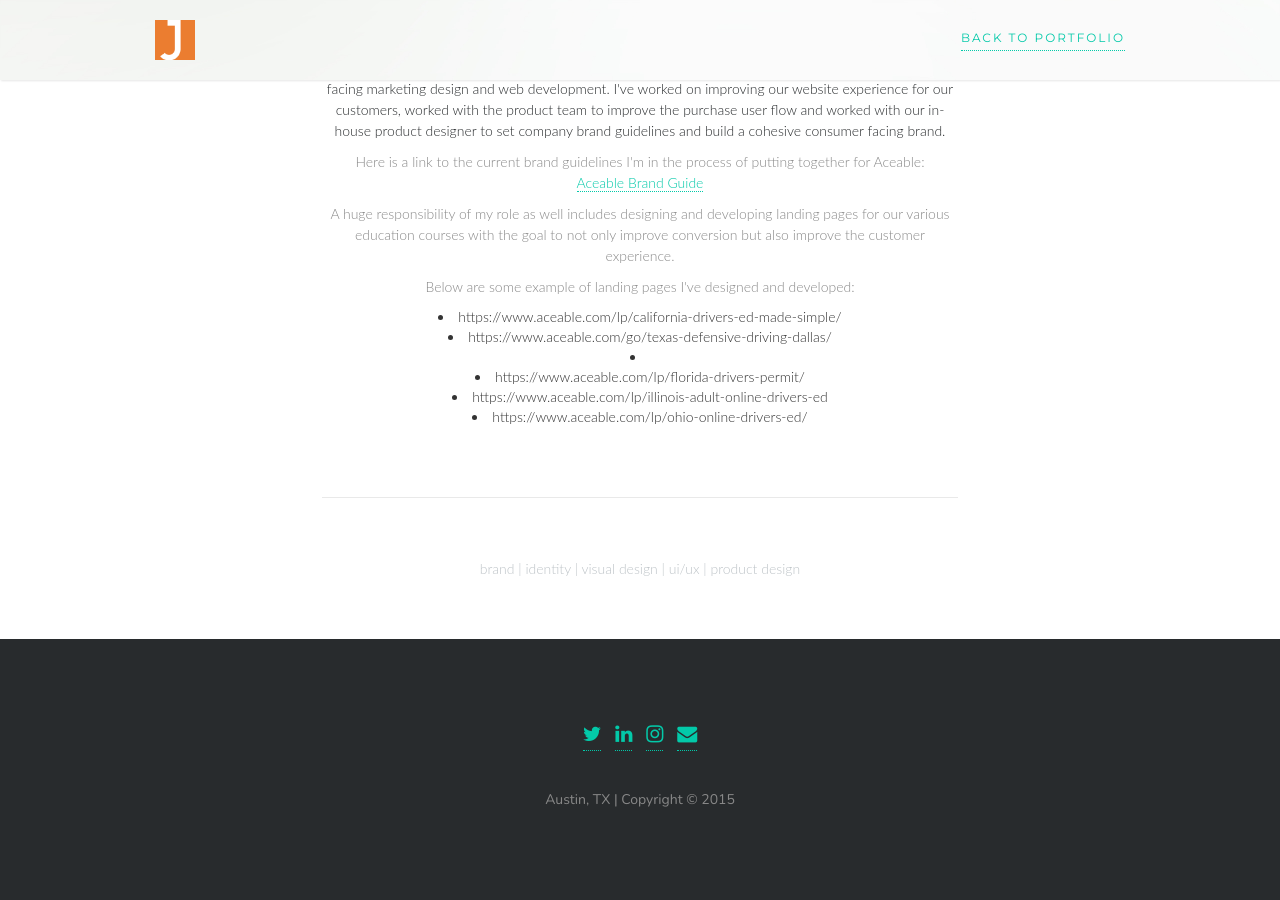
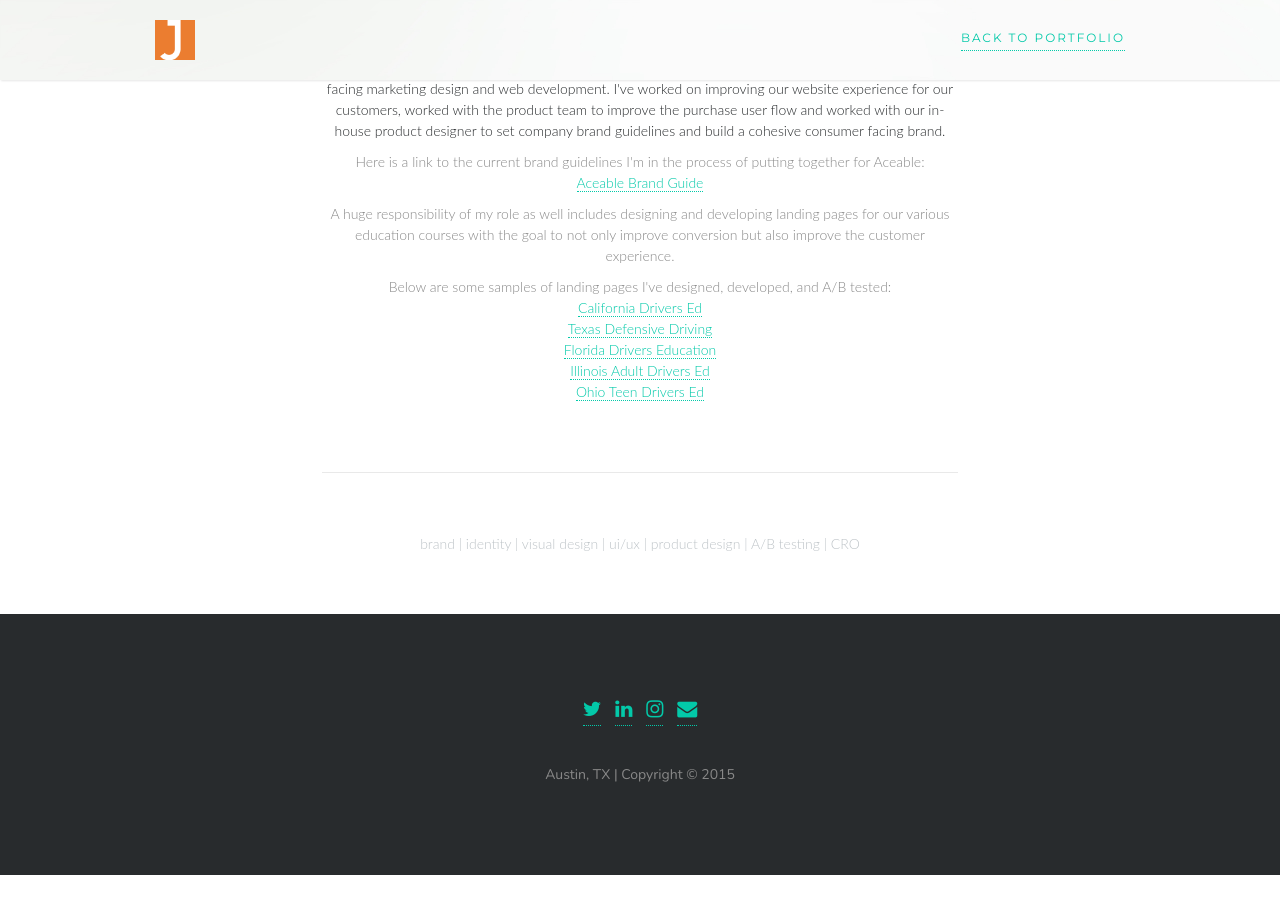
Before and after one commit to jean-bertrand/jean-bertrand.github.io, a Jekyll site: the page built from _posts/2016-11-01-Aceable.html, in a window 1280 px wide and 900 px high, scrolled down 1026 px. Built offline with Jekyll 4.4.1, drawn with Linux system fonts in a browser that asks for light colours; nearby versions of some CDN libraries; some web fonts are replaced; after the commit the page ends 1901 px from its top, so only the background shows below that.

Commit message:
Update 2016-11-01-Aceable.html

```diff
--- a/_posts/2016-11-01-Aceable.html
+++ b/_posts/2016-11-01-Aceable.html
@@ -2,7 +2,7 @@
 layout: portfolio_entry
 image: /images/portfolio/aceable-homepage.png
 title: Aceable
-classes: ui ux design brand html css dev
+classes: ui ux design brand html css dev cro a/b-testing
 ---
 
 <section id="intro" class="intro single-project text-right parallax">
@@ -93,15 +93,15 @@
 						<p class="dark font3 wow fadeInDown">I joined the Aceable team at the beginning of April of 2016 to work on all things brand and consumer facing marketing design and web development. I've worked on improving our website experience for our customers, worked with the product team to improve the purchase user flow and worked with our in-house product designer to set company brand guidelines and build a cohesive consumer facing brand.</p>
 						<p>Here is a link to the current brand guidelines I'm in the process of putting together for Aceable:<br/><a href="https://app.frontify.com/d/bFBXTryeGQ01/brand-guide">Aceable Brand Guide</a></p>
                         <p>A huge responsibility of my role as well includes designing and developing landing pages for our various education courses with the goal to not only improve conversion but also improve the customer experience.</p>
-							<p>Below are some example of landing pages I've designed and developed:<br/>
-								<li>https://www.aceable.com/lp/california-drivers-ed-made-simple/</li>
-								<li>https://www.aceable.com/go/texas-defensive-driving-dallas/<li>
-								<li>https://www.aceable.com/lp/florida-drivers-permit/</li>
-								<li>https://www.aceable.com/lp/illinois-adult-online-drivers-ed</li>
-								<li>https://www.aceable.com/lp/ohio-online-drivers-ed/</li>
+							<p>Below are some samples of landing pages I've designed, developed, and A/B tested:<br/>
+								<a href="https://www.aceable.com/lp/california-drivers-ed-made-simple/">California Drivers Ed</a><br/>
+								<a href="https://www.aceable.com/go/texas-defensive-driving-dallas/">Texas Defensive Driving</a><br/>
+								<a href="https://www.aceable.com/lp/florida-drivers-permit/">Florida Drivers Education</a><br/>
+								<a href="https://www.aceable.com/lp/illinois-adult-online-drivers-ed">Illinois Adult Drivers Ed</a><br/>
+								<a href="https://www.aceable.com/lp/ohio-online-drivers-ed/">Ohio Teen Drivers Ed</a><br/>
 							</p>
 						<hr>
-						<p class="color font3">brand | identity | visual design | ui/ux | product design</p>
+						<p class="color font3">brand | identity | visual design | ui/ux | product design | A/B testing | CRO</p>
 						</article>
 				</div>
 			</div>
```
